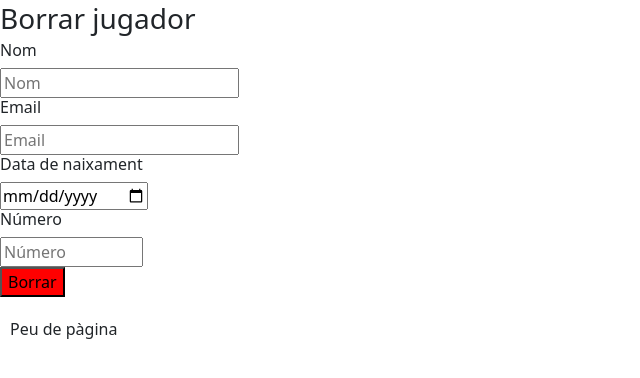
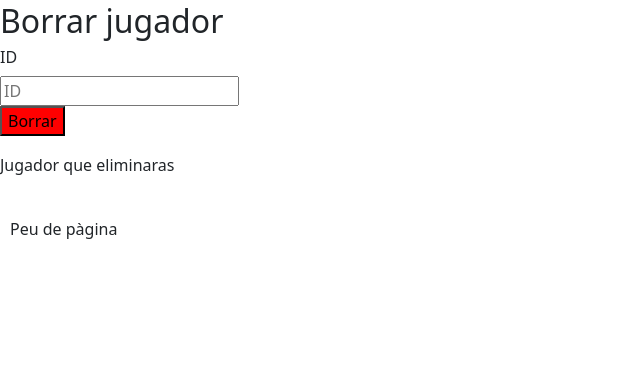
Before and after one commit to agabt/El-Juego-Del-Calamar, a PHP site: the page made by borrar jugador.php in a window 1280 px wide. Shown: the part 22-400 px from the top of the page, without its empty margins (0-640 px from the left). Run offline with PHP 8.4, Linux system fonts and the light colour scheme.

Commit message:
Inestar Jugador, borrar jugador, canvis codi
Insertar jugador funciona
Borrar jugador funciona
Canvis en el codi per prevenir posibles bugs

```diff
--- a/borrar jugador.php
+++ b/borrar jugador.php
@@ -7,32 +7,14 @@
     <? include "includes/header.php" ?>
 
     <section>
-        <h3>Borrar jugador</h3>
+        <h2>Borrar jugador</h2>
     </section>
     <section>
-        <form>
+        <form action="scripts/borrar_jugador.php" method="POST">
             <div>
                 <fieldset>
-                    <h6>Nom</h6>
-                    <input type="text" maxlength="50" placeholder="Nom" required />
-                </fieldset>
-            </div>
-            <div>
-                <fieldset>
-                    <h6>Email</h6>
-                    <input type="email" placeholder="Email" required />
-                </fieldset>
-            </div>
-            <div>
-                <fieldset>
-                    <h6>Data de naixament</h6>
-                    <input type="date" required />
-                </fieldset>
-            </div>
-            <div>
-                <fieldset>
-                    <h6>Número</h6>
-                    <input type="number" min="4000" max="99999999" placeholder="Número" />
+                    <h6>ID</h6>
+                    <input type="number" name="ID" minlength="0" maxlength="9999999999" placeholder="ID" required />
                 </fieldset>
             </div>
             <div>
@@ -40,10 +22,13 @@
                     <button type="submit" class="button_borrar">Borrar</button>
                 </fieldset>
             </div>
+            <div>
+                <fieldset>
+                    <h6>Jugador que eliminaras</h6>
+                    <label><?  ?></label>
+                </fieldset>
+            </div>
         </form>
-    </section>
-
-    </form>
     </section>
 </body>
 
```
Also changed, not shown: insertar un nou jugador.php (+6 -10 lines), scripts/borrar_jugador.php (renamed from scripts/nou_client.php, +2 -6 lines), scripts/nou_jugador.php (added, +19 -0 lines).
